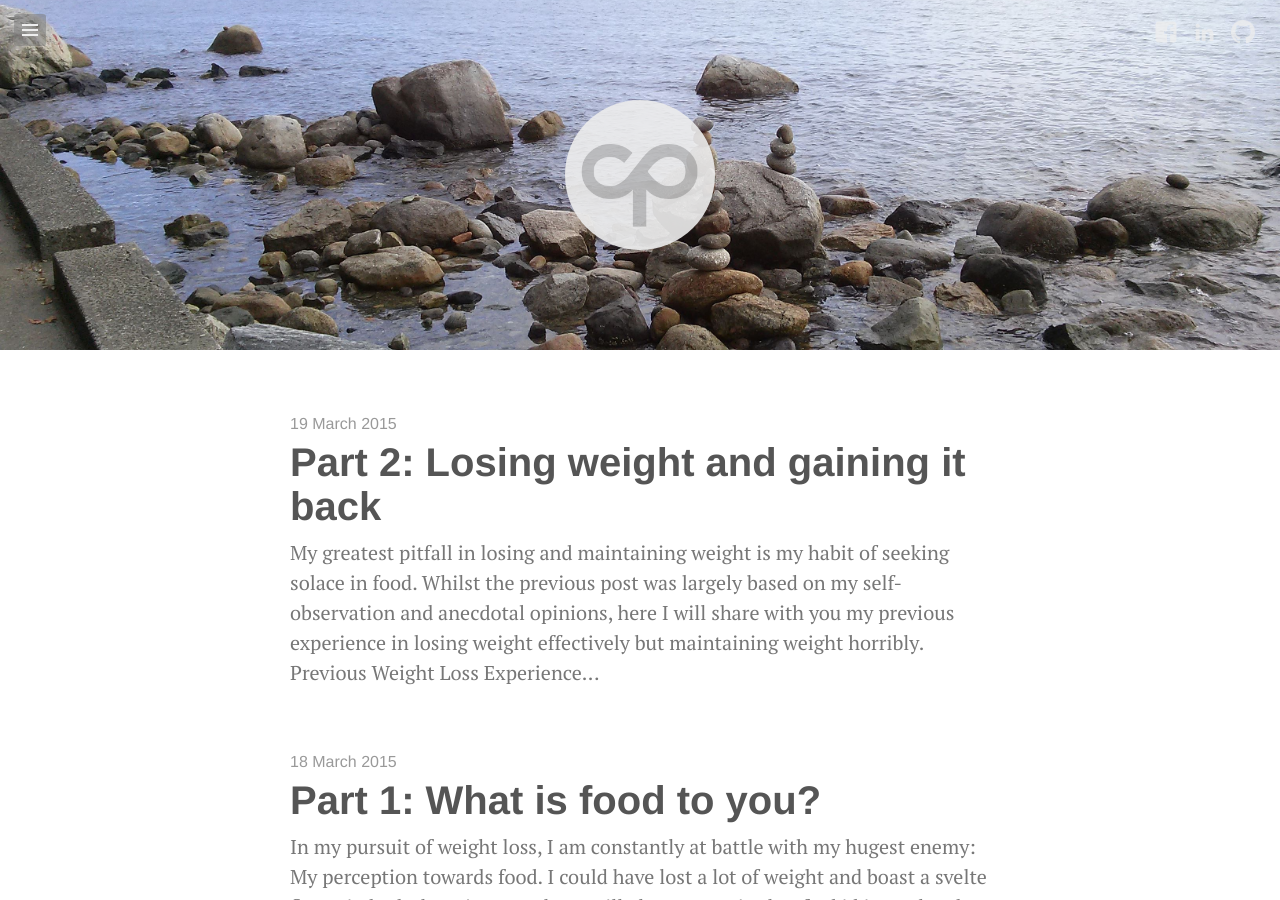
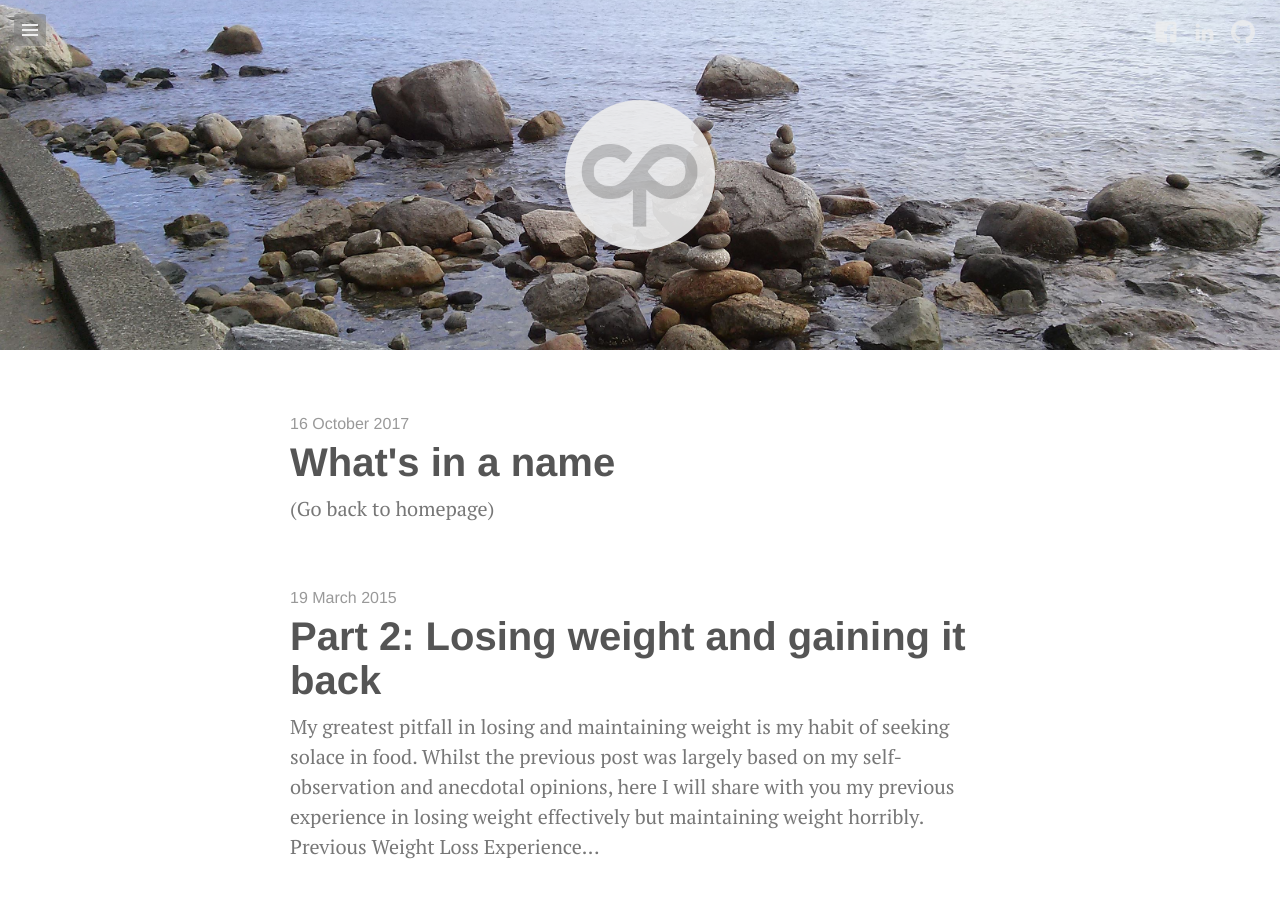
Before and after one commit to yenpeng/yenpeng.github.io, a Jekyll site: the page built from index.html, in a window 1280 px wide and 900 px high. Built offline with Jekyll 4.4.1, drawn with Linux system fonts in a browser that asks for light colours; Markdown is read by kramdown in place of the engine named in the settings; the list of posts is cut into pages by our own code; some of the changed text lies outside the part shown.

```diff
--- a/_config.yml
+++ b/_config.yml
@@ -44,10 +44,6 @@ menu:
   - title:  New
     url:  /new
 
-  - title:  Ahead
-    url:  /ahead
-
-
 copyright:
   author:	Yen Peng
   url:		http://yenpeng.github.io
--- a/_posts/2015-03-18-what-is-food-to-you.md
+++ /dev/null
@@ -1,92 +0,0 @@
----
-layout: post
-title: "Part 1: What is food to you?"
-quote: Examining that crucial underlying reason denting your weight loss progression
-image: /assets/images/carbonara.jpg
-video: false
-tags: [sweat]
-
----
-
-In my pursuit of weight loss, I am constantly at battle with my hugest enemy:
-**My perception towards food.**
-<br>
-<br>
-I could have lost a lot of weight and boast a svelte figure in body-hugging tees, but I will always remain that fat kid in my head. It all boils down to that fat kid mentality I have towards food, by far the biggest snag in losing and maintaining my weight.
-<br>
-<br>
-The other obstacle i.e. irregular long hectic hours at work for weeks on end comes very close to this too, but is usually mitigated by a longer gym session on that rare Sunday off. Manageable, albeit a compromise nonetheless. You have to do what you can with what little  you have, especially time.
-<br>
-<br>
- **In my world, there are two kinds of food i.e. healthy and unhealthy.**
-<br>
-<br>
-**Characteristics:**
-<br>
-<br>
-<i>Foods in the healthy category</i>
-Typically bland and boring. Far from satiating and leaves me hungry for (unhealthy) food.
-Vegetables, fruits, whole grain stuff, yogurt, milk, nuts.
-I rarely get by the entire afternoon with a salad and more often than not will resort to snack bars by 5 pm.
-<br>
-<br>
-<i>Foods in the unhealthy category</i>
-Irresistible. Exciting. Leaves me craving for more.
-Pizza, waffles, fettucine carbonara, kaya balls, curly fries, cendol, roti canai, bubble milk tea. The list is inexhaustive, being typically Malaysian.
-<br>
-<br>
-The biggest issue here is not the greasiness or sugar-loaded these foods are. It is my inclination towards viewing these foods as source of comfort and reward that throws me in a perpetual loop of weight loss and gain.
-<br>
-<br>
-When I work long stressful hours consecutively for weeks or even months, I resort to taking out my frustration and dissatisfaction through these foods. They are my “happy foods”, that innocent little ice cream to pick me up on a dejected afternoon, the iced latte to get through the morning, the heavy lunches due to skipped breakfasts, the even heavier dinners to compensate for my unhappiness.
-<br>
-<br>
-Albeit innocent when consumed sparsely, they all combine to pack on pounds before I even know it. Or even before the projects at hand are wrapped up.
-<br>
-It is precisely this reward system using food that translates into losing the battle before I even begin.
-<br>
-<br>
-I can exercise like a cow racing away from the slaughterhouse, gain precious pounds of fat-burning muscle, boost my metabolism rate through consistent meals and physical activity, eat salads on most lunches, do a low carb diet - pull out all stops to getting to my dream body. The truth is, come the cheat weekend, all sense of restraint will break loose on the dining plates.
-<br>
-<br>
-Heading over to the internet for guidance on managing my relationship with food has not been exactly helpful. See, a lot of articles or videos I came across mostly deal with the following:
-
-1. What sort of exercises best for effective weight loss
-2. What sort of food to eat - nutrition, recipes, meal times and portions
-3. Why the weight is not coming off despite doing the above
-4. How to improve workouts, exercise the right way, etc
-
-From my observation, handling our relationship with food is not as commonly discussed as those matters above. This needs to change, otherwise folks will be less aware of the reality that their diet changes are not going to last long once the the weight loss itch scratches itself out.
-<br>
-<br>
-Currently, I’m hitting the gym fairly regularly about 4 times a week for at least an hour each session. I’m working with a dedicated trainer, I’m lifting weights, I’m tolerating 20 minutes of cardio on average at high intensity (I detest cardio by the way), I indulge in adequate recovery periods for the body to rest and rebuild itself.
-<br>
-<br>
-I’m more conscious about what I eat, I’ve reduced the amount of “unhealthy” carb intake such as rice, pasta, pastries. I’ve shunned sweet sugary drinks on most days.
-<br>
-<br>
-I won’t give up my caffeine ever - I am better off killing myself if I had to restrain
-myself from a warm cuppa in view of my already burgeoning list of rejected foods. I eat salad / sandwiches about 3 times a week followed by healthy dinners on most weekdays. My weekend cheating has been rather docile thus far, if I should say, when compared to the lengths I used to go to during my “happy let-go” period.
-<br>
-<br>
-(UPDATE: My schedule has been completely flipped and I have been clocking in insane hours at work. I no longer have the luxury of affording 4 sessions at the gym, I have not seen my personal trainer for some time. My diet, while still under control, is nowhere near that described above.)
-<br>
-<br>
-So it seems like I’m doing most things right. And yes, the “weight” has been coming off in terms of new muscle tone, less jiggly bits, overall increase in strength and alertness.
-However, my progress is constantly threatened by my urge to indulge in ‘exciting’ foods, foods that can wipe out an entire week’s worth of calories lost through blood, sweat and tears in the gym.
-<br>
-<br>
-A piece of cake really (pun intended).
-<br>
-<br>
-You may say that cheat days are crucial for keeping your sanity in check and to provide your body with the fats you have so diligently avoided throughout the week, I do not deny that at all.
-<br>
-<br>
-The issue comes in when self-control during cheat weekends goes haywire.
-You’re telling me to exercise further restraint on cheat days? When I’ve been munching grass like a goat almost the entire week?
-<br>
-<br>
-[to be continued]
-
------
-Part 1 out of 3
```
Also changed, not shown: _posts/2015-01-31-first-post-ever.md (+3 -16 lines), _posts/2017-10-16-what's-in-a-name.md (added, +13 -0 lines), new.md (+3 -9 lines), assets/images/carbonara.jpg (deleted).
